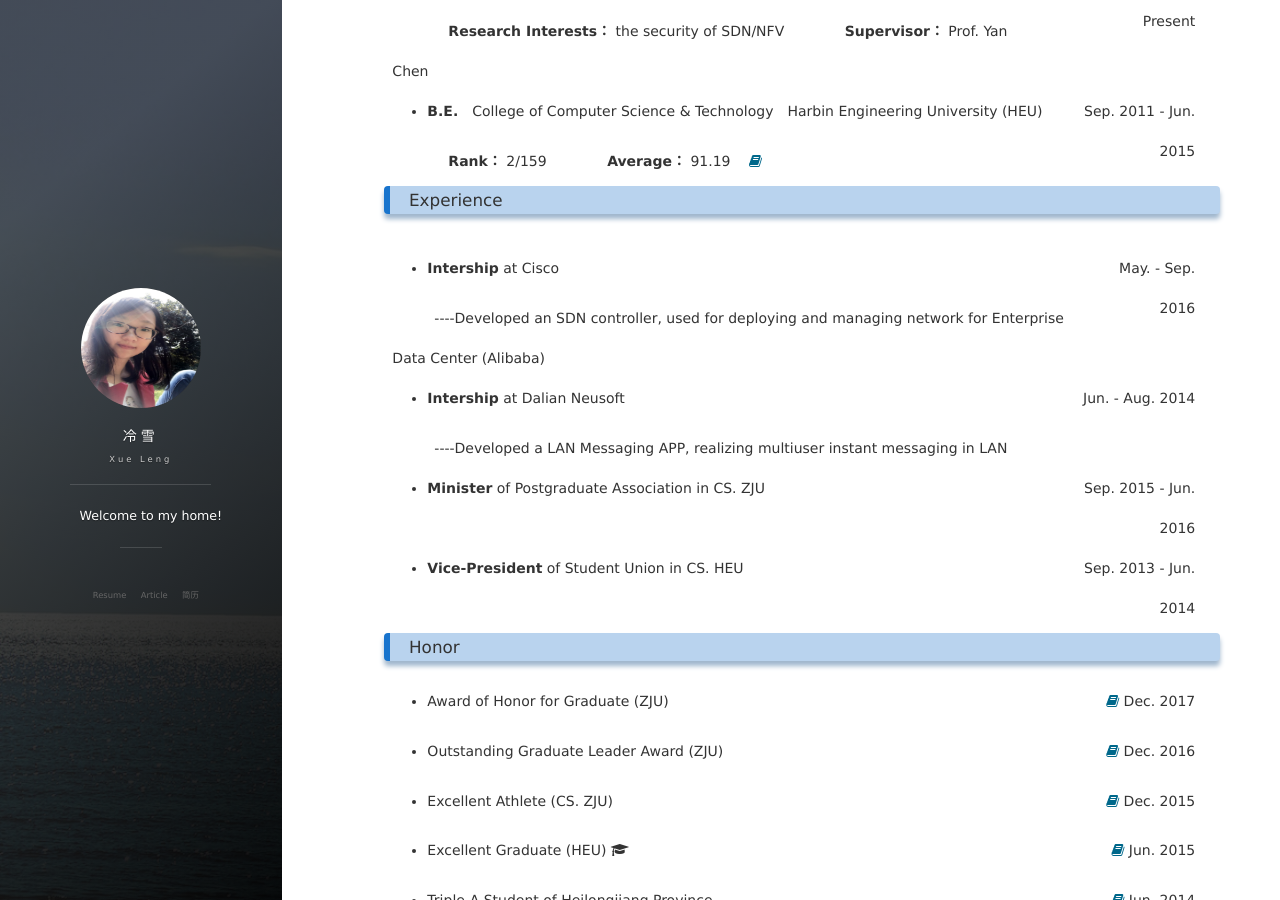
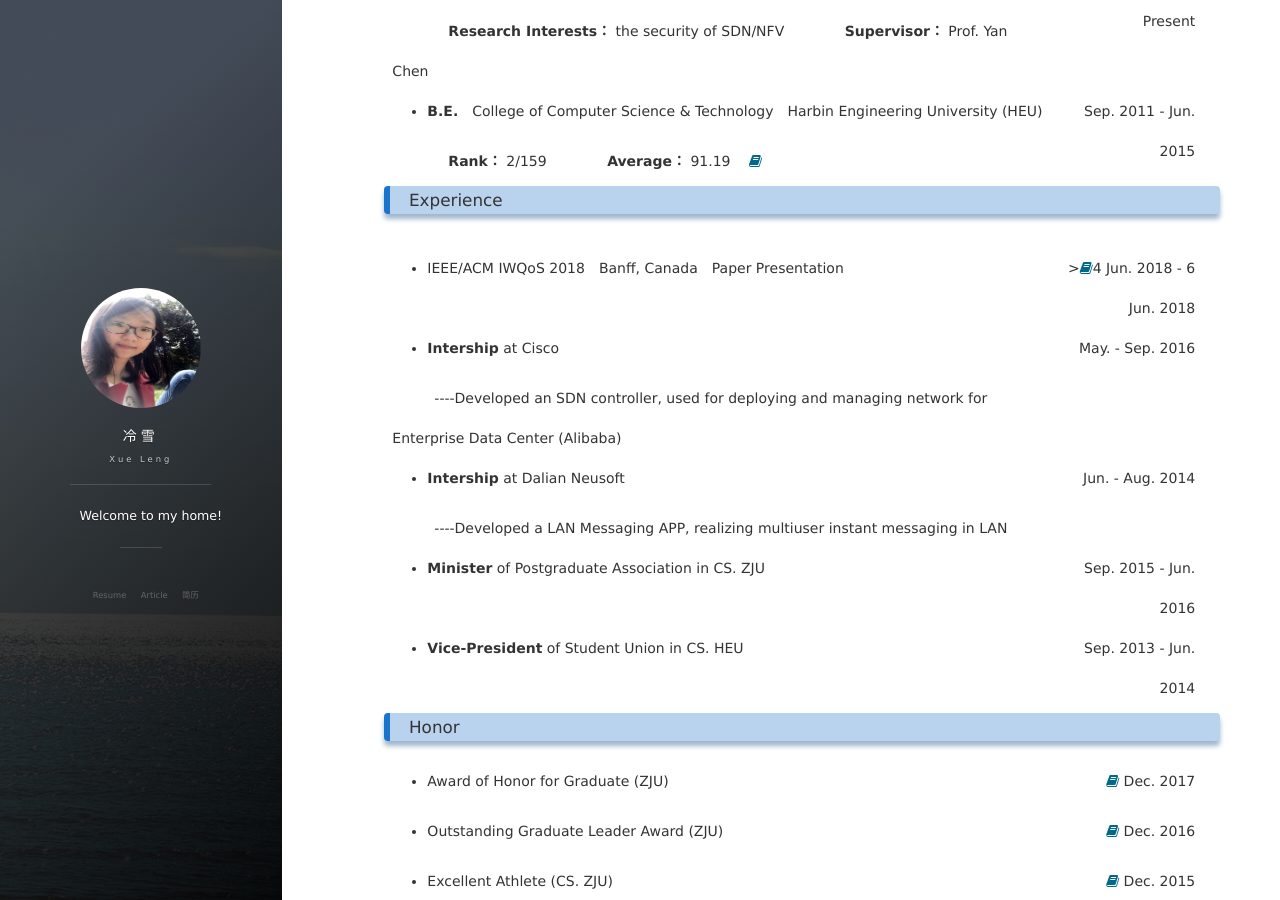
Before and after one commit to lxv458/OldWeb, a Jekyll site: the page built from index.md, in a window 1280 px wide and 900 px high, scrolled down 430 px. Built offline with Jekyll 4.4.1, drawn with Linux system fonts in a browser that asks for light colours; nearby versions of some CDN libraries; our own code applies the rules of GitHub Pages for plain Markdown files; the list of posts is cut into pages by our own code; comment, search, counter and statistics services are not loaded.

Commit message:
Update index.md

```diff
--- a/index.md
+++ b/index.md
@@ -44,6 +44,10 @@ title: Resume
 
 ### Experience
 <table>
+	<tr>
+		<td align="left"><ul><li>IEEE/ACM IWQoS 2018&emsp;Banff, Canada&emsp;Paper Presentation</li></ul></td>
+		<td align="right">><a href="http://www.lengxue.space/images/leng/resume/sh_hlj.jpg"><i class='social fa fa-book'></i></a>4 Jun. 2018&nbsp;-&nbsp;6 Jun. 2018</td>
+	</tr>
   <tr>
     <td align="left"><ul><li><strong>Intership</strong>&nbsp;at Cisco</li></ul></td>
     <td align="right" rowspan="2" style="vertical-align:text-top">May.&nbsp;-&nbsp;Sep. 2016</td>
```
